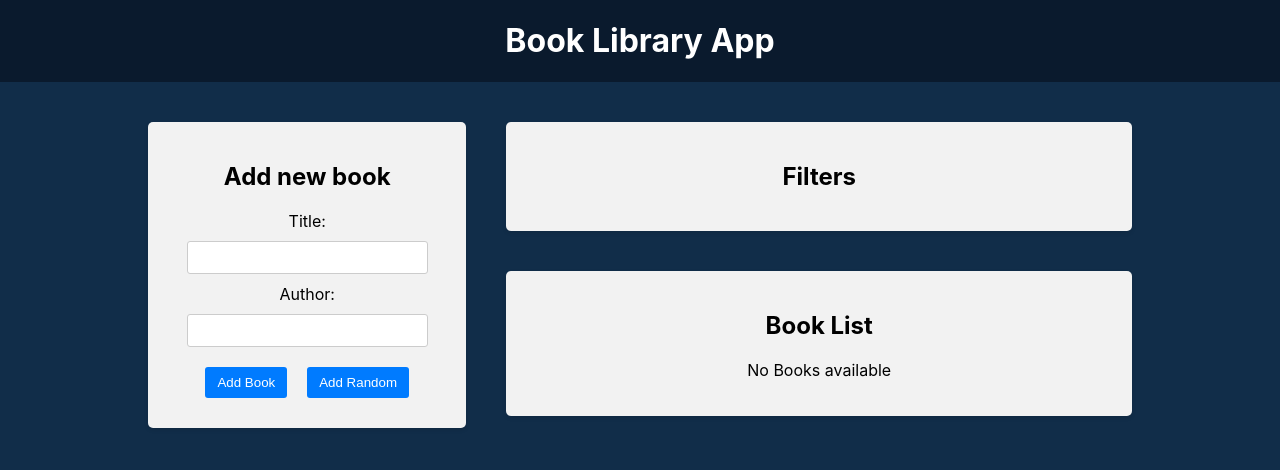
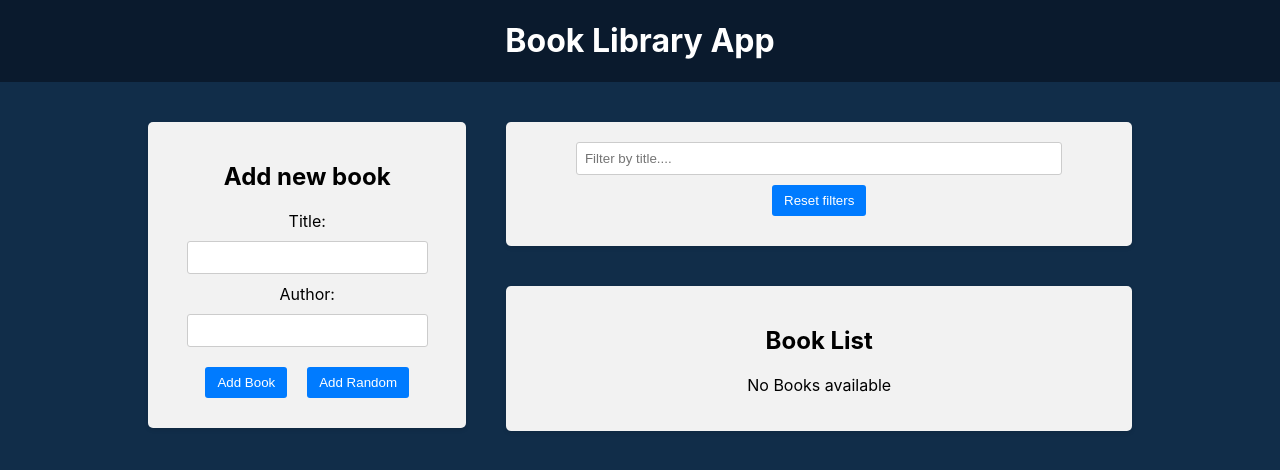
Before and after one commit to jenyasn97/Book_Library_App, a React (Create React App) app in the folder frontend/: page / in a window 1280 px wide. Shown: the top 470 px of the page. Built offline with nearby package versions, Linux system fonts and the light colour scheme.

Commit message:
filter Redux Slice and filter by title

```diff
--- a/frontend/src/components/BookList/BookList.jsx
+++ b/frontend/src/components/BookList/BookList.jsx
@@ -2,11 +2,14 @@ import "./BookList.css";
 import { useSelector } from "react-redux";
 import { useDispatch } from "react-redux";
 import { BsBookmarkStar, BsBookmarkStarFill } from "react-icons/bs";
+import { selectTitleFilter } from "../../redux/slices/filterSlice";
 
 import { deleteBook, toggleFavorite } from "../../redux/books/actionCreators";
 
 function BookList() {
   const books = useSelector((state) => state.books);
+  const titleFilter = useSelector(selectTitleFilter);
+
   const dispatch = useDispatch();
 
   const handleDeleteBook = (id) => {
@@ -17,6 +20,13 @@ function BookList() {
     dispatch(toggleFavorite(id));
   };
 
+  const filtredBooks = books.filter((book) => {
+    const matchesTitle = book.title
+      .toLowerCase()
+      .includes(titleFilter.toLowerCase());
+    return matchesTitle;
+  });
+
   return (
     <div className="app-block book-list">
       <h2>Book List </h2>
@@ -24,7 +34,7 @@ function BookList() {
         <p> No Books available</p>
       ) : (
         <ul>
-          {books.map((book, idx) => {
+          {filtredBooks.map((book, idx) => {
             return (
               <li key={book.id}>
                 <div className="book-info">
--- a/frontend/src/components/Filter/Filter.jsx
+++ b/frontend/src/components/Filter/Filter.jsx
@@ -1,8 +1,37 @@
+import { useDispatch, useSelector } from "react-redux";
 import "./Filter.css";
+import {
+  setTitleFilter,
+  resetFilters,
+  selectTitleFilter,
+} from "../../redux/slices/filterSlice";
+
 function Filter() {
+  const dispatch = useDispatch();
+  const titleFilter = useSelector(selectTitleFilter);
+  const handleTitleFilterChanges = (e) => {
+    dispatch(setTitleFilter(e.target.value));
+  };
+
+  const handleResetFilters = () => {
+    dispatch(resetFilters());
+  };
   return (
     <div className="app-block filter">
-      <h2>Filters</h2>
+      <div className="filter-row">
+        <div className="filter-group">
+          <input
+            value={titleFilter}
+            onChange={handleTitleFilterChanges}
+            type="text"
+            placeholder="Filter by title...."
+          />
+
+          <button className="" onClick={handleResetFilters} type="button">
+            Reset filters
+          </button>
+        </div>
+      </div>
     </div>
   );
 }
--- /dev/null
+++ b/frontend/src/redux/slices/filterSlice.js
@@ -0,0 +1,25 @@
+import { createSlice } from "@reduxjs/toolkit";
+
+const initialState = {
+  title: "",
+};
+
+const filterSlice = createSlice({
+  name: "filter",
+  initialState: initialState,
+  reducers: {
+    setTitleFilter: (state, action) => {
+      state.title = action.payload;
+    },
+    resetFilters: (state) => {
+      return initialState;
+    },
+  },
+});
+
+export const { setTitleFilter, resetFilters } = filterSlice.actions;
+export const selectTitleFilter = (state) => {
+  return state.filter.title;
+};
+
+export default filterSlice.reducer;
--- a/frontend/src/redux/store.js
+++ b/frontend/src/redux/store.js
@@ -1,8 +1,10 @@
 import { configureStore } from "@reduxjs/toolkit";
 import booksReducer from "./books/reducer";
+import filterReduser from "./slices/filterSlice";
 const store = configureStore({
   reducer: {
     books: booksReducer,
+    filter: filterReduser,
   },
 });
 
```
